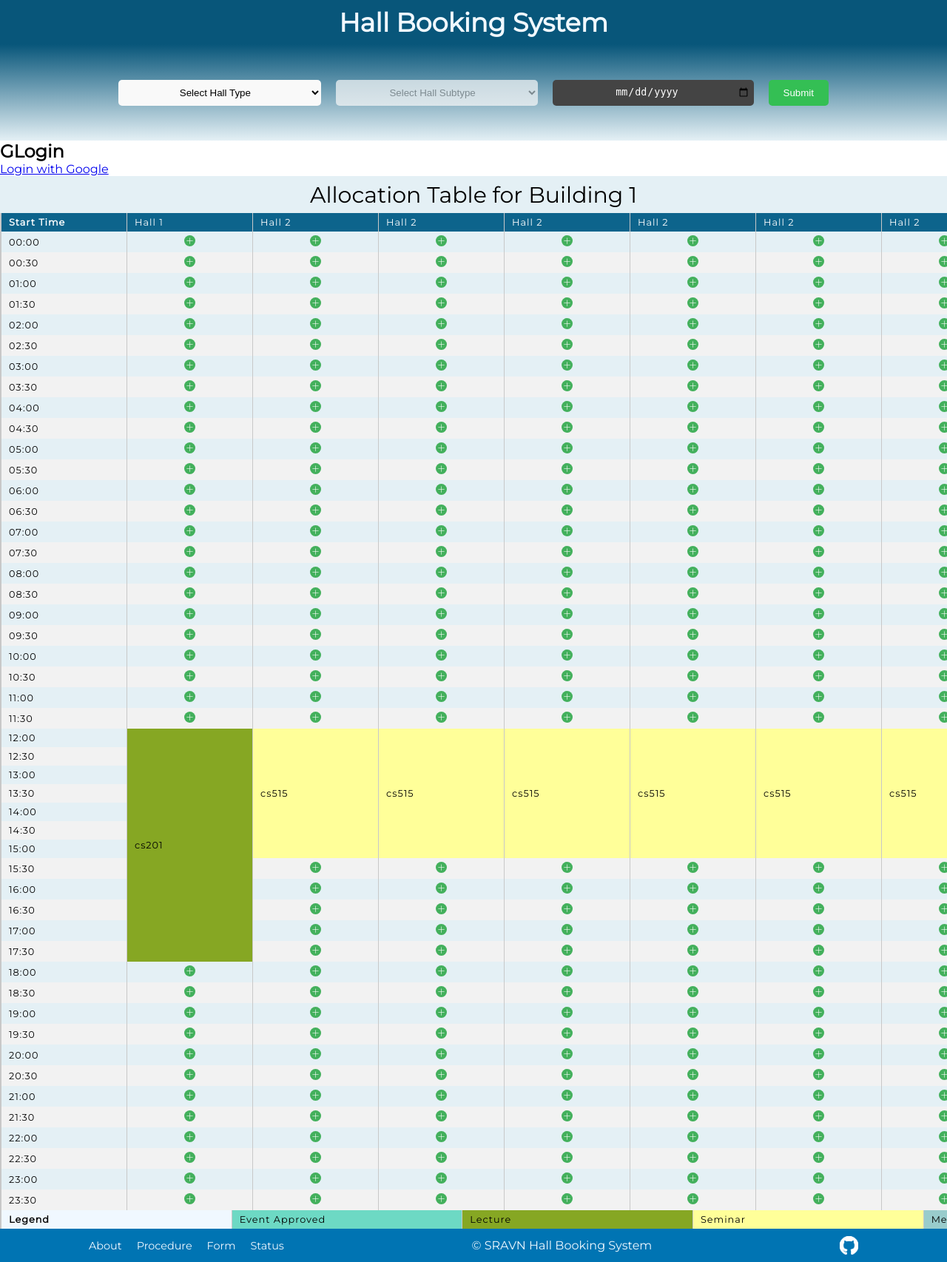
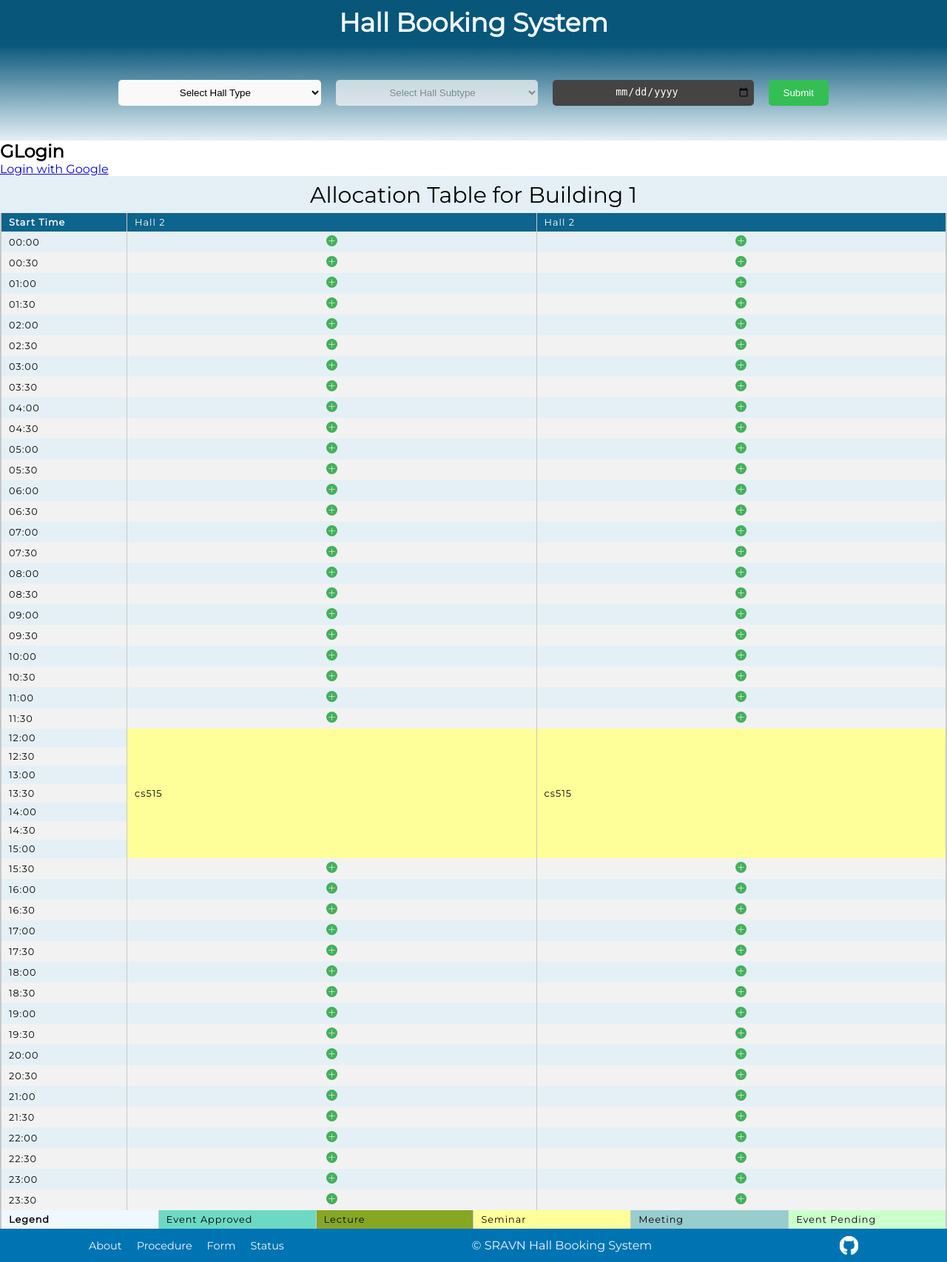
Before and after one commit to am-3/SRAVN, a Django app: page /table in a window 1280 px wide. Shown: the whole page at 74% size. Run offline with Django 4.2, Linux system fonts and the light colour scheme; data comes from the database, SQL or seed files in the repository; data that the repository does not hold is empty; some libraries are stand-ins or nearby versions.

Commit message:
Fixed table styles

```diff
--- a/main/static/allocation.css
+++ b/main/static/allocation.css
@@ -64,11 +64,6 @@ tfoot {
     display: table;
     width: 100%;
 }
-tfoot td,
-tfoot th {
-    width: 1%;
-}
-
 
 td,
 th {
@@ -89,6 +84,62 @@ th {
     text-decoration: underline;
 }
 
+/* Set fixed width for tfoot cells */
+tfoot td,
+tfoot th {
+    width: var(--cell-width);
+}
+
+/* Popup styles */
+.popup {
+    position: fixed;
+    top: 0;
+    left: 0;
+    width: 100%;
+    height: 100%;
+    background: rgba(0, 0, 0, 0.5);
+    display: flex;
+    justify-content: center;
+    align-items: center;
+}
+
+.popup-content {
+    background: var(--secondary-background-color);
+    padding: 40px 80px;
+    border-radius: 8px;
+    box-shadow: 0 2px 4px rgba(0, 0, 0, 0.1);
+    width: 400px;
+    position: relative;
+}
+
+.close-popup {
+    position: absolute;
+    top: 10px;
+    right: 10px;
+    cursor: pointer;
+}
+
+.event-details {
+    display: flex;
+    flex-direction: column;
+    gap: 15px;
+}
+
+.event-details h2 {
+    text-align: center;
+    text-decoration: underline;
+    padding-bottom: 1rem;
+}
+
+.event-details span {
+    font-weight: bold;
+}
+
+.event-details p {
+    display: flex;
+    justify-content: space-between;
+}
+
 /* Optional: Add styles for the scrollbar appearance */
 .table-wrapper::-webkit-scrollbar {
     width: 12px;
--- a/main/static/allocation.js
+++ b/main/static/allocation.js
@@ -7,78 +7,6 @@ let endTime = new Date();
 endTime.setHours(24, 0, 0, 0); // End at 6:00 PM
 
 const allocation = [
-    {
-        venue: "Hall 1",
-        startDate: "2023-12-10",
-        endDate: "2023-12-10",
-        startTime: "12:00:00",
-        endTime: "17:30:00",
-        eventName: "cs201",
-        eventType: "Lecture"
-    },
-    {
-        venue: "Hall 2",
-        startDate: "2023-12-10",
-        endDate: "2023-12-10",
-        startTime: "12:00",
-        endTime: "15:00",
-        eventName: "cs515",
-        eventType: "Seminar"
-    },
-    {
-        venue: "Hall 2",
-        startDate: "2023-12-10",
-        endDate: "2023-12-10",
-        startTime: "12:00",
-        endTime: "15:00",
-        eventName: "cs515",
-        eventType: "Seminar"
-    },
-    {
-        venue: "Hall 2",
-        startDate: "2023-12-10",
-        endDate: "2023-12-10",
-        startTime: "12:00",
-        endTime: "15:00",
-        eventName: "cs515",
-        eventType: "Seminar"
-    },
-    {
-        venue: "Hall 2",
-        startDate: "2023-12-10",
-        endDate: "2023-12-10",
-        startTime: "12:00",
-        endTime: "15:00",
-        eventName: "cs515",
-        eventType: "Seminar"
-    },
-    {
-        venue: "Hall 2",
-        startDate: "2023-12-10",
-        endDate: "2023-12-10",
-        startTime: "12:00",
-        endTime: "15:00",
-        eventName: "cs515",
-        eventType: "Seminar"
-    },
-    {
-        venue: "Hall 2",
-        startDate: "2023-12-10",
-        endDate: "2023-12-10",
-        startTime: "12:00",
-        endTime: "15:00",
-        eventName: "cs515",
-        eventType: "Seminar"
-    },
-    {
-        venue: "Hall 2",
-        startDate: "2023-12-10",
-        endDate: "2023-12-10",
-        startTime: "12:00",
-        endTime: "15:00",
-        eventName: "cs515",
-        eventType: "Seminar"
-    },
     {
         venue: "Hall 2",
         startDate: "2023-12-10",
```
